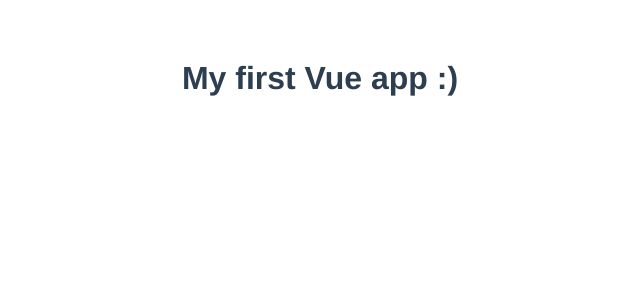
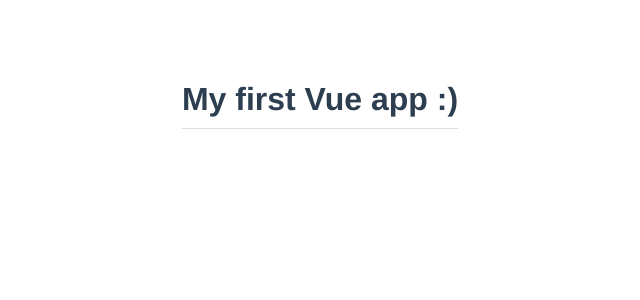
Before and after one commit to Erwan228/vue-test-2, a Vue app in the folder modal-project/: page / in a window 1280 px wide. Shown: the top 300 px of the page, without its empty margins (320-960 px from the left). Built offline with nearby package versions, Linux system fonts and the light colour scheme.

Commit message:
la dee da

```diff
--- a/modal-project/src/App.vue
+++ b/modal-project/src/App.vue
@@ -22,4 +22,10 @@
   color: #2c3e50;
   margin-top: 60px;
 }
+
+h1{
+  border-bottom: 1px solid #ddd;
+  display: inline-block;
+  padding-bottom: 10px;
+}
 </style>
```
Also changed, not shown: modal-project/src/assets/Music Rioulu (fursuit).jpg (added).
